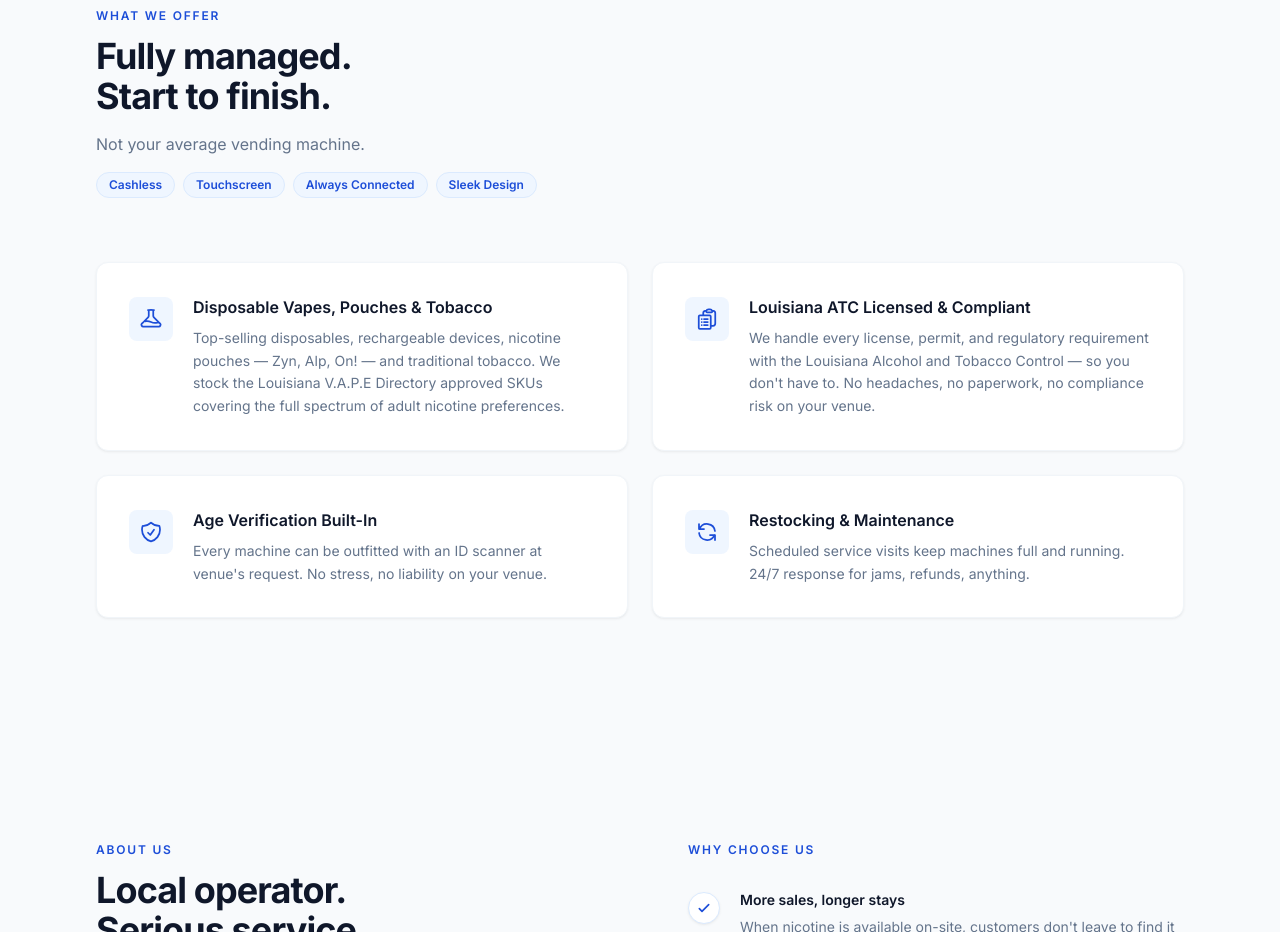
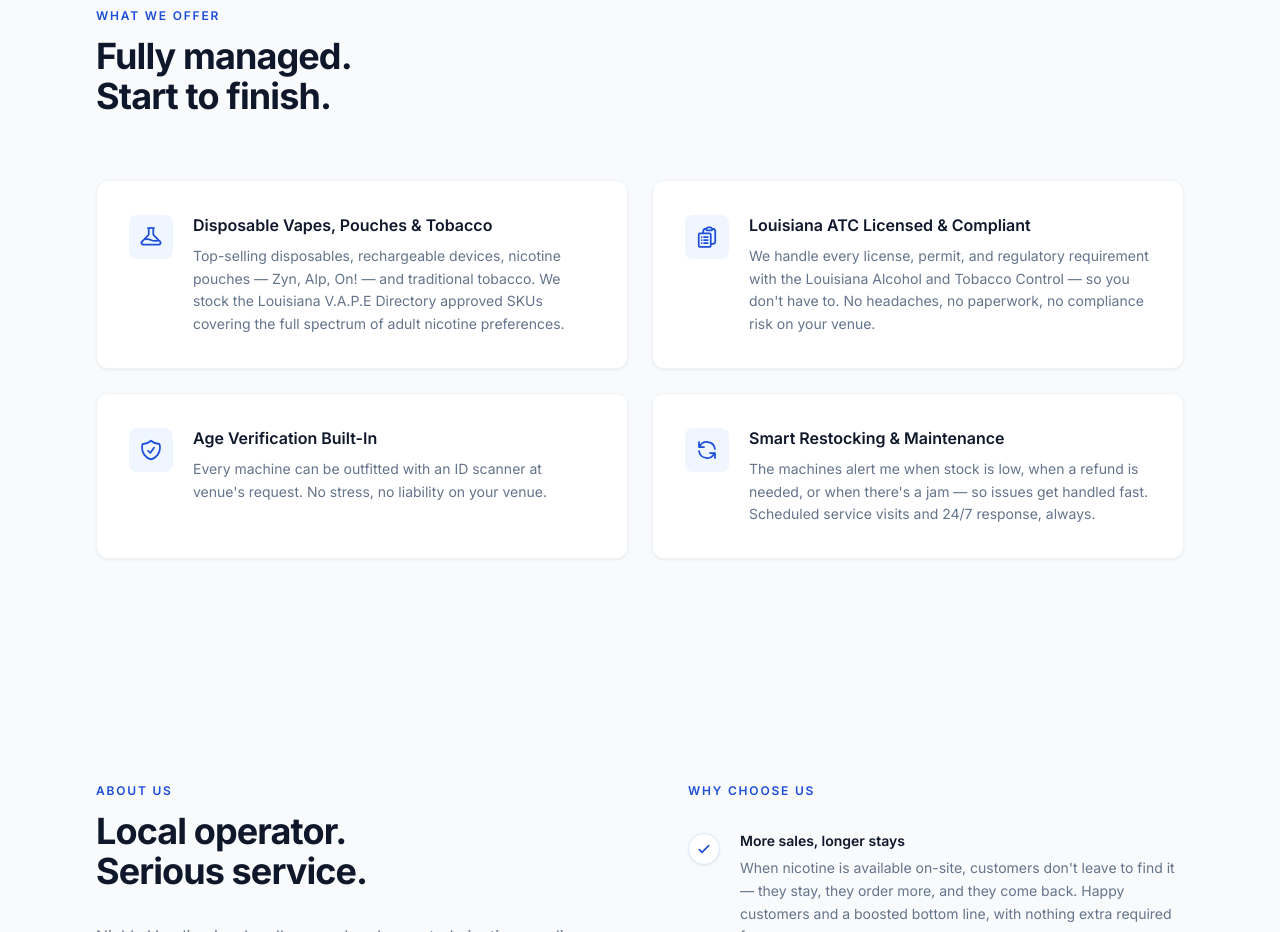
Before and after one commit to KH1188/nicks-vending, a React (Vite) app: page / in a window 1280 px wide. Shown: the part 980-1912 px from the top of the page. Built offline with nearby package versions, Linux system fonts and the light colour scheme.

Commit message:
Remove smart badges, rename and update restocking card

```diff
--- a/src/components/Services.tsx
+++ b/src/components/Services.tsx
@@ -47,9 +47,9 @@ const SERVICES: Service[] = [
           d="M4 4v5h.582m15.356 2A8.001 8.001 0 004.582 9m0 0H9m11 11v-5h-.581m0 0a8.003 8.003 0 01-15.357-2m15.357 2H15" />
       </svg>
     ),
-    title: 'Restocking & Maintenance',
+    title: 'Smart Restocking & Maintenance',
     description:
-      'Scheduled service visits keep machines full and running. 24/7 response for jams, refunds, anything.',
+      'The machines alert me when stock is low, when a refund is needed, or when there\'s a jam — so issues get handled fast. Scheduled service visits and 24/7 response, always.',
   },
 ]
 
@@ -61,15 +61,6 @@ export default function Services() {
         <div className="mb-16">
           <p className="section-label mb-3">What we offer</p>
           <h2 className="section-title">Fully managed.<br />Start to finish.</h2>
-          <p className="mt-4 text-slate-500 text-base">Not your average vending machine.</p>
-          <div className="flex flex-wrap gap-2 mt-4">
-            {['Cashless', 'Touchscreen', 'Always Connected', 'Sleek Design'].map((badge) => (
-              <span key={badge} className="px-3 py-1 text-xs font-semibold rounded-full
-                bg-brand-50 text-brand-700 border border-brand-100">
-                {badge}
-              </span>
-            ))}
-          </div>
         </div>
 
         <div className="grid sm:grid-cols-2 gap-6">
```
